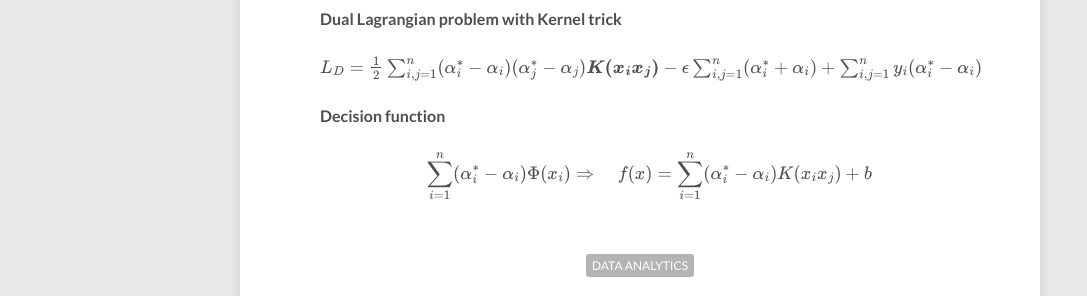
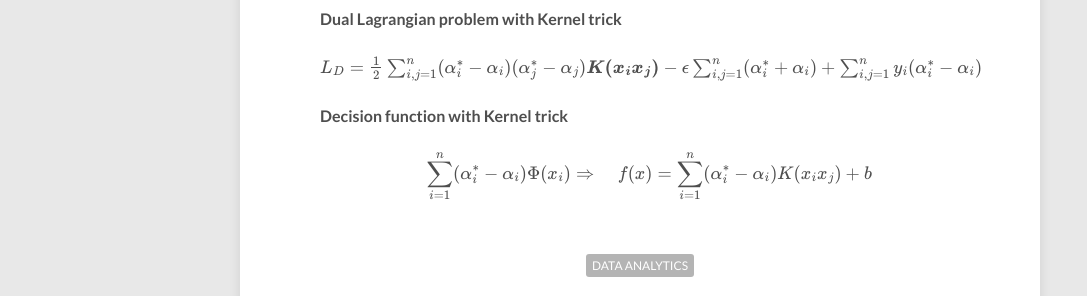
Before and after one commit to leejiyoon52/leejiyoon52.github.io, a Jekyll site: the page built from _posts/2018-11-17-Support-Vecter-Regression.md, in a window 1280 px wide and 900 px high, scrolled down 4345 px. Shown: the part 154-450 px from the top of the window, without its empty margins (0-1087 px from the left). Built offline with Jekyll 4.4.1, drawn with Linux system fonts in a browser that asks for light colours; nearby versions of some CDN libraries; formulas are drawn with MathJax 3; comment, search, counter and statistics services are not loaded.

Commit message:
Update 2018-11-17-Support-Vecter-Regression.md

```diff
--- a/_posts/2018-11-17-Support-Vecter-Regression.md
+++ b/_posts/2018-11-17-Support-Vecter-Regression.md
@@ -178,7 +178,7 @@ $$
  { { L }_{ D } =  \frac { 1 }{ 2 } \sum_{ i,j=1 }^{ n }({ \alpha }_{ i }^{ * }-{ \alpha }_{ i })({ \alpha }_{ j }^{ * }-{ \alpha }_{ j }) \boldsymbol {K(x_{ i }x_{ j })}-{\epsilon} \sum_{ i,j=1 }^{ n }({ \alpha }_{ i }^{ * }+{ \alpha }_{ i })+\sum_{ i,j=1 }^{ n }y_{ i }({ \alpha }_{ i }^{ * }-{ \alpha }_{ i })}
 $$
 
-#### Decision function
+#### Decision function with Kernel trick
 
 $$
   \quad  \sum_{ i=1 }^{ n }({ \alpha }_{ i }^{ * }-{ \alpha }_{ i })\Phi(x_{ i }) \Rightarrow \quad f(x)=\sum_{ i=1 }^{ n }({ \alpha }_{ i }^{ * }-{ \alpha }_{ i }){K(x_{ i }x_{ j })} + b
```
